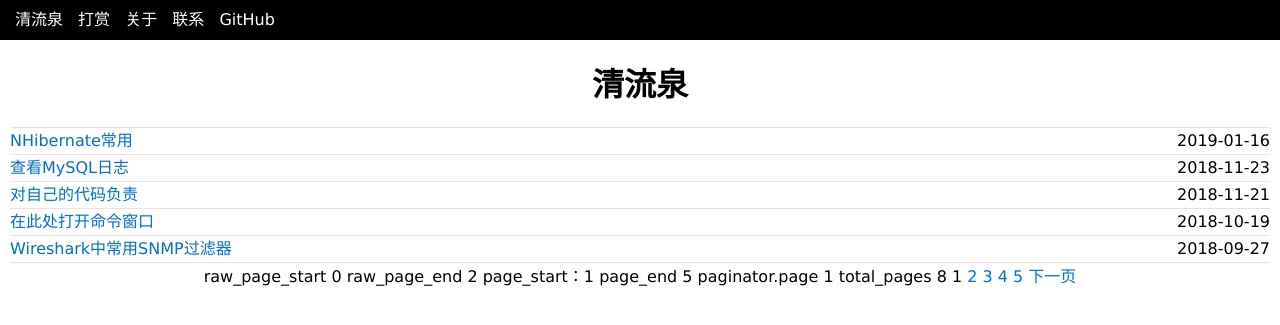
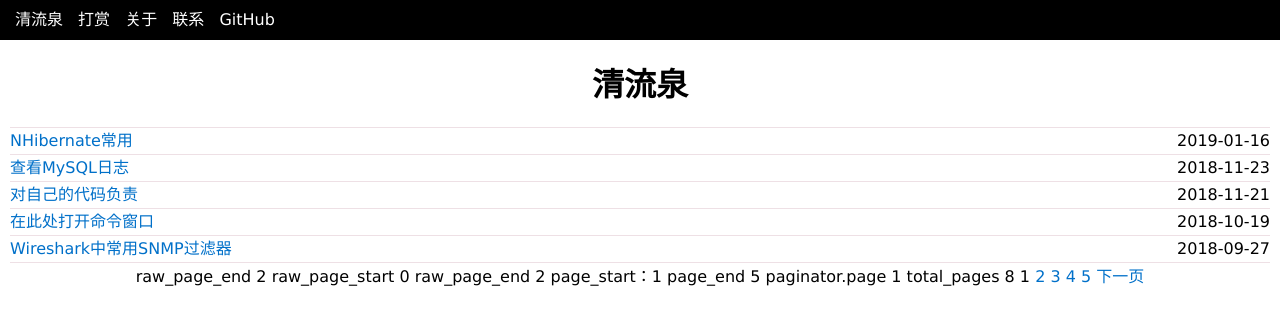
Before and after one commit to yinyongxian/yinyongxian.github.io, a Jekyll site: the page built from index.html, in a window 1280 px wide. Shown: the top 325 px of the page. Built offline with Jekyll 4.4.1, drawn with Linux system fonts in a browser that asks for light colours; the list of posts is cut into pages by our own code.

Commit message:
raw_page_end {{ raw_page_end }}

```diff
--- a/index.html
+++ b/index.html
@@ -50,7 +50,7 @@ title: 清流泉
     <!-- 显示页数 -->
     {% assign  raw_page_start = {{ paginator.page | minus: 2}} %}
     {% assign  raw_page_end = {{ paginator.page | plus: 2 }} %}
-
+    raw_page_end {{ raw_page_end }}
     <!-- 显示全部页 -->
     {% if paginator.total_pages <= 5 %}
     {% assign  page_start = 1 }} %}
```
